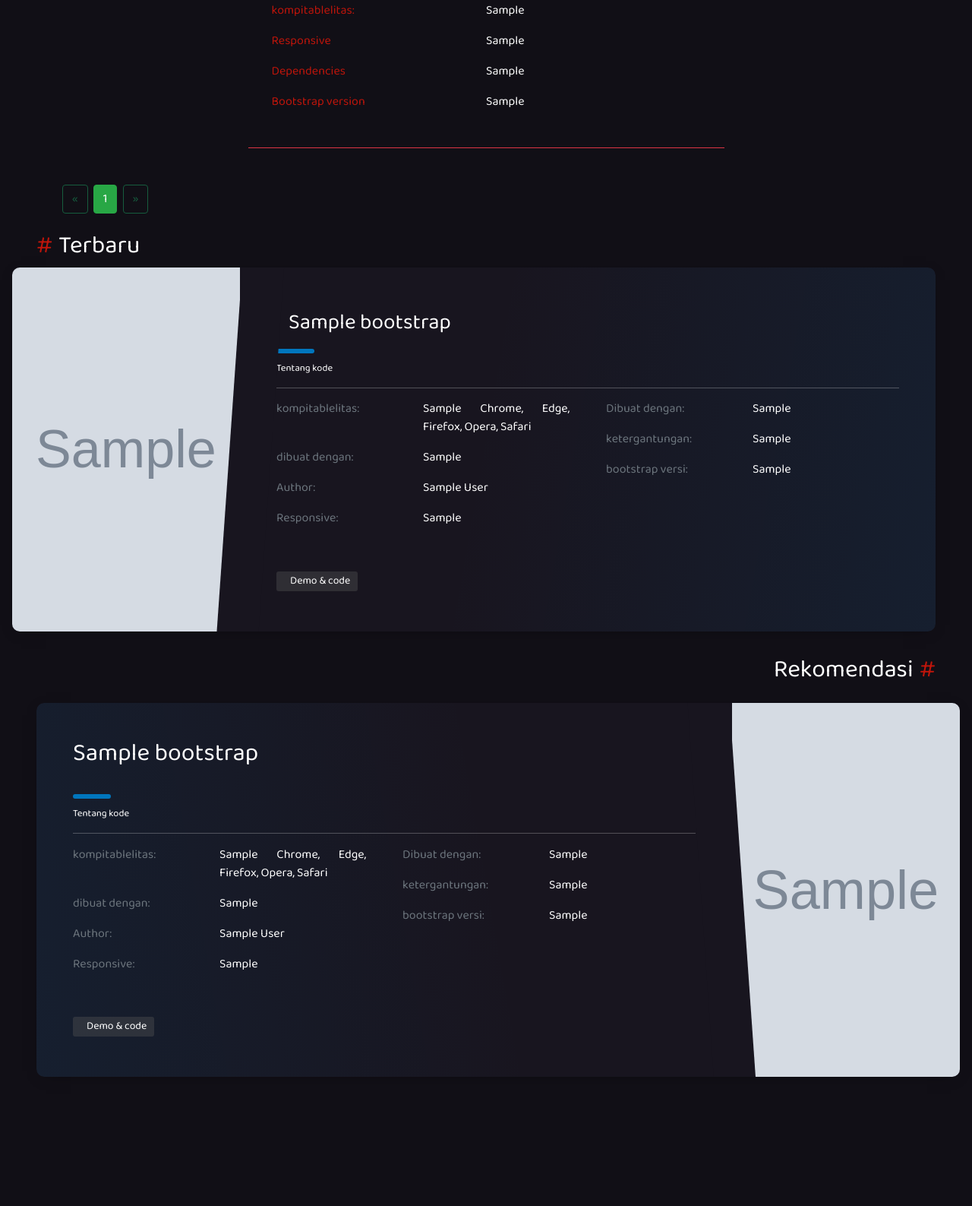
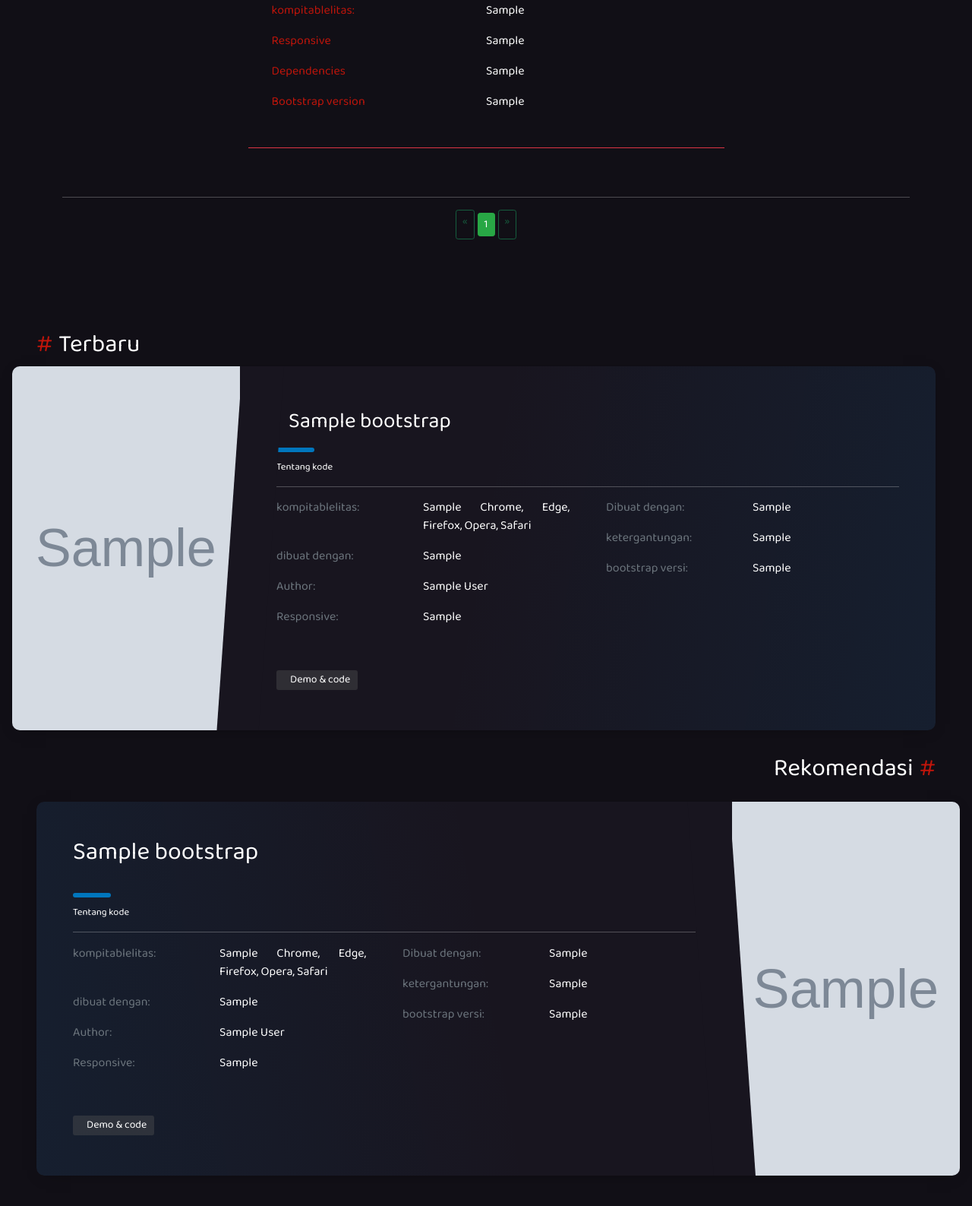
Before and after one commit to M-Ridho-Fauzan/pw2022_a_213040036, a PHP site: page /index.php in a window 1280 px wide. Shown: the part 832-2419 px from the top of the page at 76% size. Run offline with PHP 8.4, Linux system fonts and the light colour scheme; tables that the repository leaves empty or names only in its code hold one stand-in row (values such as "Sample post"); grey boxes marked "Sample" are stand-in pictures.

Commit message:
membetulkan navigasi user

```diff
--- a/tubes/index.php
+++ b/tubes/index.php
@@ -249,36 +249,39 @@ if( isset($_GET["cari"]) ){
             <!--------------- bates akhir card ------------------>
           </div>
         </div>
+        <hr>
         <!-- Navigasi -->
+        <div class="container-fluid d-flex justify-content-center mb-5">
           <?php if( !isset($_POST["cari"]) ): ?>
           <?php if( $halamanAktif > 1 ) : ?>
-            <a href="?halaman=<?= $halamanAktif - 1; ?>" class="btn btn-outline-success">&laquo;</a>
+              <a href="?halaman=<?= $halamanAktif - 1; ?>" class="btn btn-outline-success btn-sm">&laquo;</a>
           <?php else : ?>
-            <a href="?halaman=<?= $halamanAktif - 1; ?>" class="btn btn-outline-success disabled">&laquo;</a>
+              <a href="?halaman=<?= $halamanAktif - 1; ?>" class="btn btn-outline-success disabled btn-sm">&laquo;</a>
           <?php endif; ?>
 
           <?php for( $i = 1; $i <= $jumlahHalaman; $i++ ) : ?>
               <span class="m-1">
                   <?php if( $i == $halamanAktif ): ?>
-                    <a href="?halaman=<?= $i; ?>" class="btn btn-outline-success active"><?= $i; ?></a>
+                      <a href="?halaman=<?= $i; ?>" class="btn btn-outline-success active btn-sm"><?= $i; ?></a>
                   <?php else : ?>
-                    <a href="?halaman=<?= $i; ?>" class="btn btn-outline-success"><?= $i; ?></a>
+                      <a href="?halaman=<?= $i; ?>" class="btn btn-outline-success btn-sm"><?= $i; ?></a>
                   <?php endif; ?>
               </span>
           <?php endfor; ?>
 
           <?php if( $halamanAktif < $jumlahHalaman ) : ?>
-            <a href="?halaman=<?= $halamanAktif + 1; ?>" class="btn btn-outline-success">&raquo;</a>
+              <a href="?halaman=<?= $halamanAktif + 1; ?>" class="btn btn-outline-success btn-sm">&raquo;</a>
           <?php else : ?>
-            <a href="?halaman=<?= $halamanAktif - 1; ?>" class="btn btn-outline-success disabled">&raquo;</a>
+              <a href="?halaman=<?= $halamanAktif - 1; ?>" class="btn btn-outline-success disabled btn-sm">&raquo;</a>
           <?php endif; ?>
           <?php else : ?>
               <br><br>
           <?php endif; ?>
           </div>
+        </div>
         <!-- akhir navigasi -->
         <!-- rekomen & terbaru bar -->
-        <h2 class="ms-5"><span class="me-2 tr">#</span>Terbaru</h2>
+        <h2 class="ms-5 mt-5"><span class="me-2 tr">#</span>Terbaru</h2>
         <!-------------------- Rekomendasi Terbaru -------------->
         <!-- <div class="container"> -->
           <!-- <div class="position-relative"> -->
```
Lines whose indentation alone changed are shown as unchanged.
